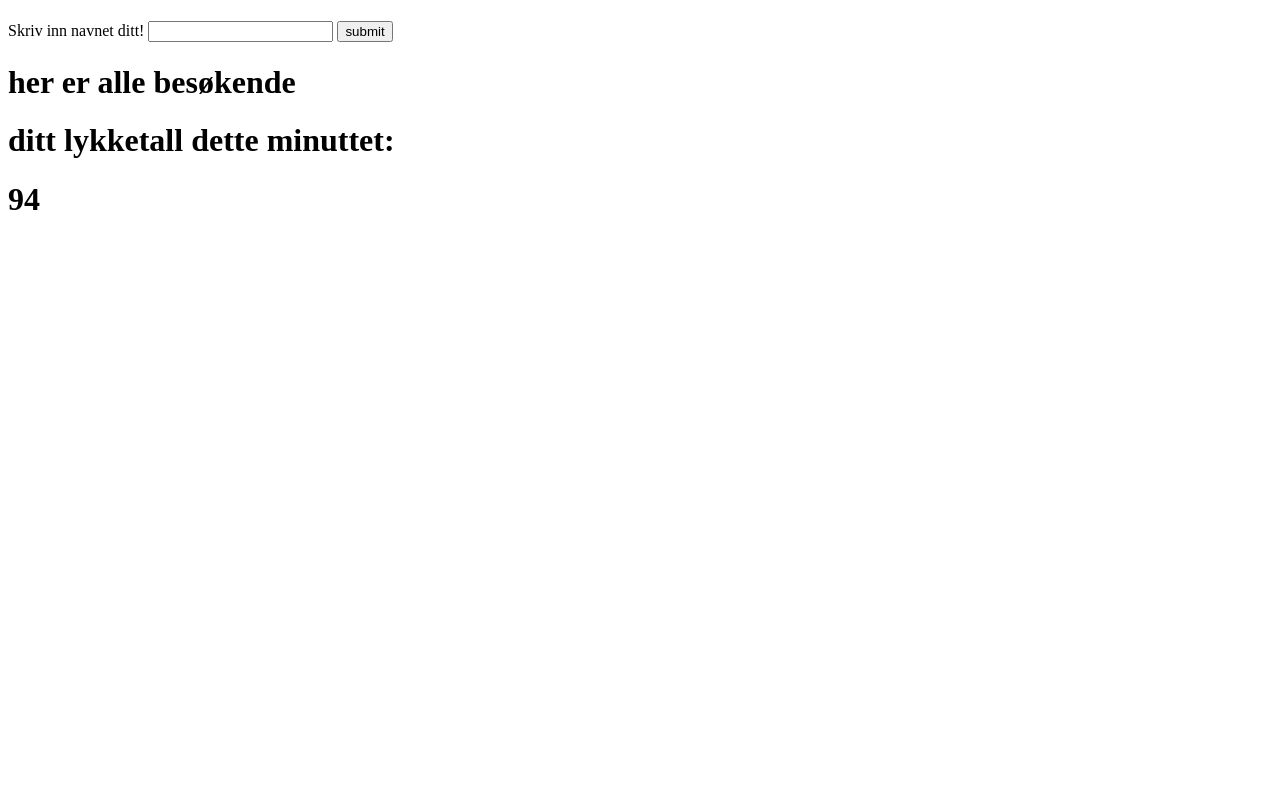
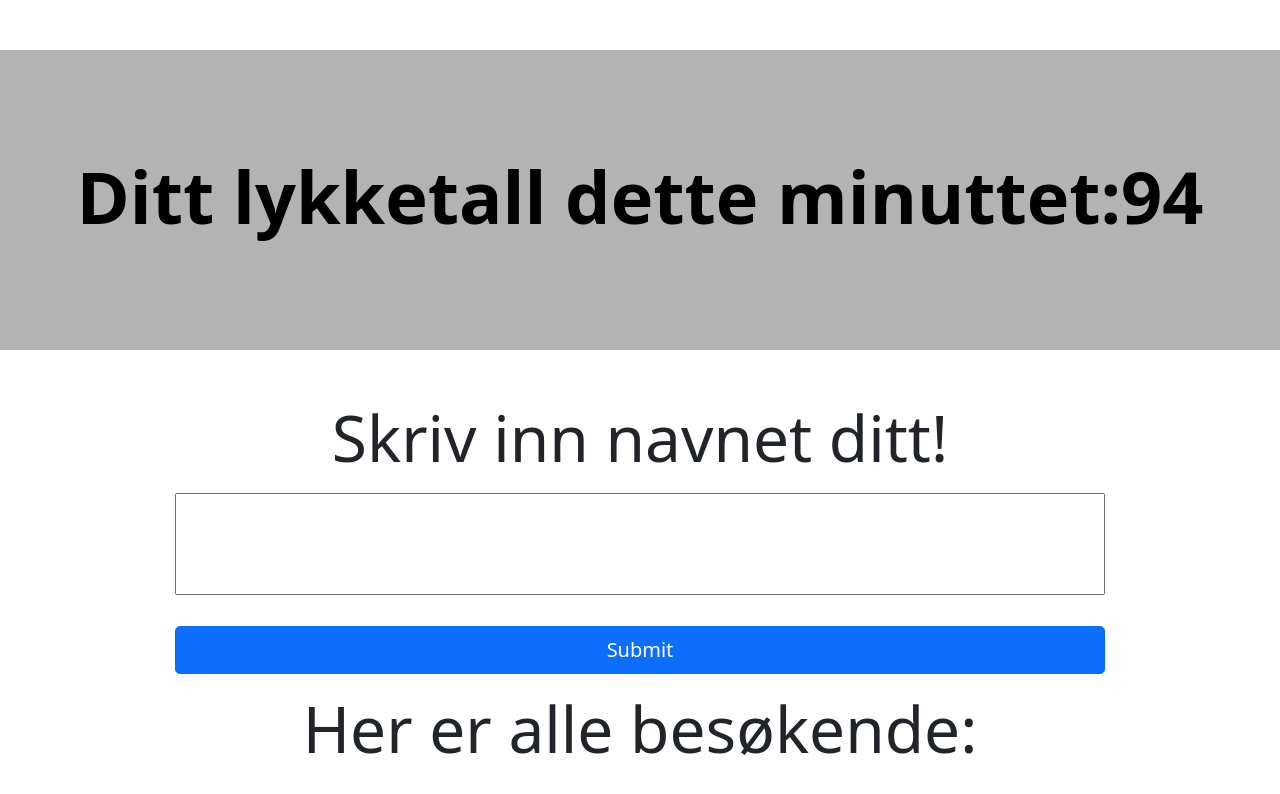
Before and after one commit to heleneamlo/dags-oppgave, a website: page index.html in a window 1280 px wide. Drawn offline with nearby package versions, Linux system fonts and the light colour scheme; no server answers.

Commit message:
finished

```diff
--- a/index.html
+++ b/index.html
@@ -1,26 +1,44 @@
 <!DOCTYPE html>
 <html lang="en">
+
 <head>
     <meta charset="UTF-8">
     <meta http-equiv="X-UA-Compatible" content="IE=edge">
     <meta name="viewport" content="width=device-width, initial-scale=1.0">
+    <link href="https://cdn.jsdelivr.net/npm/bootstrap@5.1.3/dist/css/bootstrap.min.css" rel="stylesheet"
+        integrity="sha384-1BmE4kWBq78iYhFldvKuhfTAU6auU8tT94WrHftjDbrCEXSU1oBoqyl2QvZ6jIW3" crossorigin="anonymous">
     <script src="https://www.gstatic.com/firebasejs/8.3.1/firebase-app.js"></script>
     <script src="https://www.gstatic.com/firebasejs/8.3.1/firebase-firestore.js"></script>
+    <script src="https://cdn.jsdelivr.net/npm/@popperjs/core@2.10.2/dist/umd/popper.min.js"
+        integrity="sha384-7+zCNj/IqJ95wo16oMtfsKbZ9ccEh31eOz1HGyDuCQ6wgnyJNSYdrPa03rtR1zdB" crossorigin="anonymous">
+    </script>
+    <script src="https://cdn.jsdelivr.net/npm/bootstrap@5.1.3/dist/js/bootstrap.min.js"
+        integrity="sha384-QJHtvGhmr9XOIpI6YVutG+2QOK9T+ZnN4kzFN1RtK3zEFEIsxhlmWl5/YESvpZ13" crossorigin="anonymous">
+    </script>
+    <link rel="stylesheet" href="styles.css">
     <title>Dagsoppgave</title>
 </head>
+
 <body>
-    <h1 id="rediger"></h1>
-    <form id="nameForm">
-        <label for="navn">Skriv inn navnet ditt!</label>
-        <input id="navn">
-        <input type="submit" value="submit">
-    </form>
-    <h1 id="list">her er alle besøkende</h1>
+    <h1 id="rediger" class="d-flex align-items-center justify-content-center medium-size"></h1>
 
-    <div class="centeredBox">
-        <h1>ditt lykketall dette minuttet:</h1>
-        <h1 id="lykketall"></h1>
+    <div class="centeredBox d-flex align-items-center justify-content-center">
+        <h1 class="fw-bold big-size">Ditt lykketall dette minuttet: </h1>
+        <h1 id="lykketall" class="fw-bold big-size"></h1>
     </div>
+    <div class="d-flex align-items-center justify-content-center medium-size">
+        <form id="nameForm">
+            <label for="navn"
+                class="h3 mb-3 font-weight-normal d-flex align-items-center justify-content-center medium-size">Skriv
+                inn navnet ditt!</label>
+            <input id="navn" class="d-flex align-items-center justify-content-center">
+            <button type="submit" class="btn btn-primary btn-lg btn-block w-100">Submit</button>
+        </form>
+    </div>
+    <div class="d-flex align-items-center justify-content-center medium-size">
+        <h1 id="list" class="medium-size">Her er alle besøkende:</h1>
+    </div>
+
     <script type="module">
         // TODO: Add SDKs for Firebase products that you want to use
         // https://firebase.google.com/docs/web/setup#available-libraries
@@ -40,4 +58,5 @@
       </script>
     <script src="logic.js" defer></script>
 </body>
+
 </html>
--- a/logic.js
+++ b/logic.js
@@ -44,6 +44,7 @@ db.collection('names').onSnapshot(snapshot => {
             const docdata = doc.doc.data()
             const fornavn = docdata.name
             list.innerHTML += `<li>${fornavn}</li>`;
+            list.innerHTML += `<hr></hr>`;
         };
     });
 });
--- /dev/null
+++ b/styles.css
@@ -0,0 +1,18 @@
+.centeredBox{
+    background-color:rgb(179, 179, 179);
+    color:rgb(0, 0, 0);
+    height:300px;
+    margin-top:50px;
+    margin-bottom:50px;
+}
+.big-size{
+    font-size: 72px;
+}
+.medium-size{
+    font-size:64px;
+    list-style-type: none;
+    text-align:center;
+}
+li{
+    font-size: 38px;
+}
```
